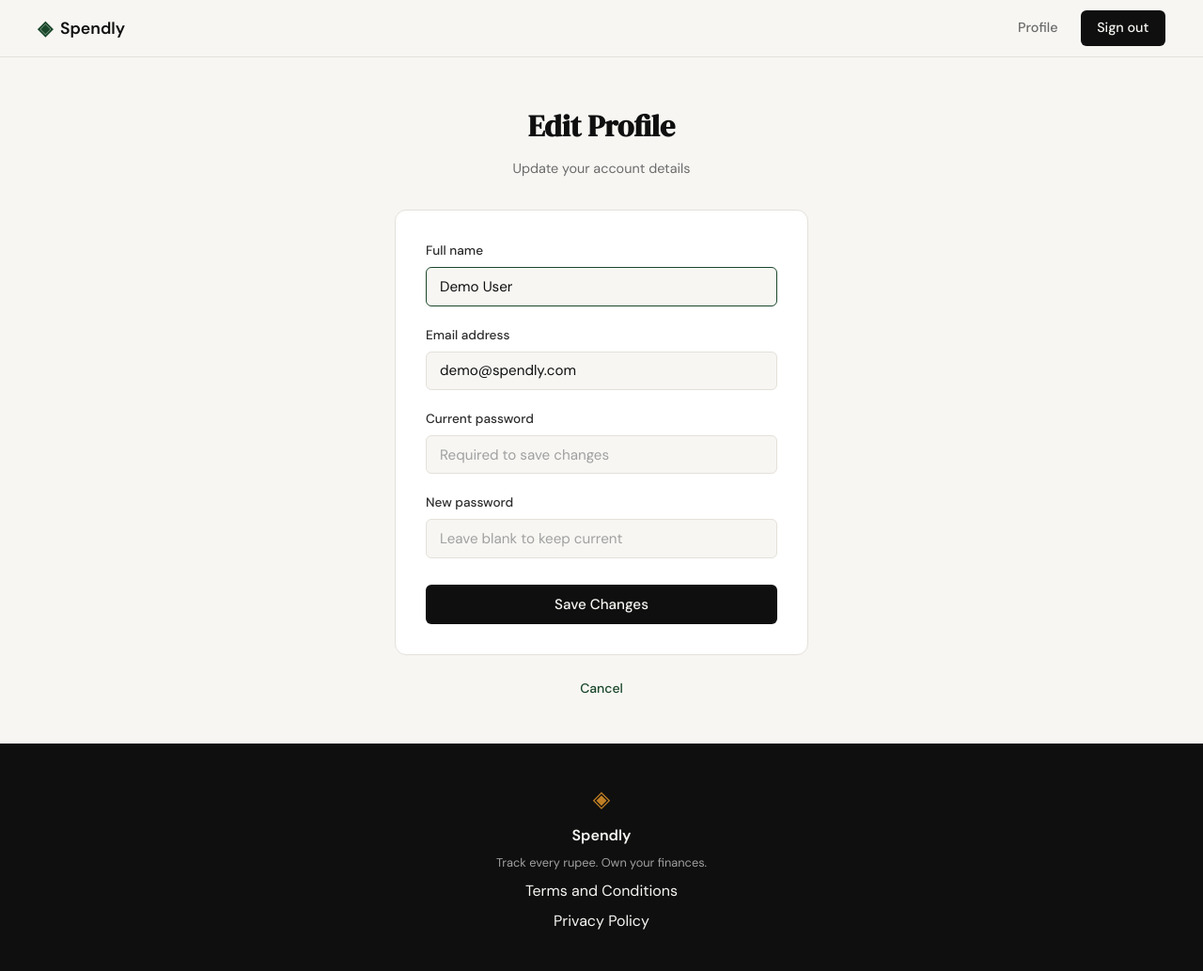
After one commit to jaydeepraijada/spendly, a Flask app: page /profile/edit in a window 1280 px wide. The commit adds this page. Shown: the whole page at 94% size. Run offline with Flask 3, Linux system fonts and the light colour scheme; a user stored in the database is signed in; data comes from the database, SQL or seed files in the repository.

Commit message:
add profile edit routes and template
- GET /profile/edit renders the edit form pre-populated with current name/email
- POST /profile/edit validates current password, updates name/email/password with parameterised queries
- Catches IntegrityError for duplicate email, enforces 8-char minimum on new password
- Updates session["user_name"] on name change so navbar reflects immediately
- New profile_edit.html template matching auth-page card layout
- Edit Profile link added to profile.html

Co-Authored-By: Claude Sonnet 4.6 <noreply@anthropic.com>

```diff
--- a/app.py
+++ b/app.py
@@ -133,6 +133,87 @@ def profile():
     )
 
 
+@app.route("/profile/edit", methods=["GET"])
+def edit_profile_get():
+    if not session.get("user_id"):
+        return redirect(url_for("login"))
+
+    conn = get_db()
+    try:
+        user = conn.execute(
+            "SELECT id, name, email FROM users WHERE id = ?",
+            (session["user_id"],),
+        ).fetchone()
+        if user is None:
+            session.clear()
+            return redirect(url_for("login"))
+    finally:
+        conn.close()
+
+    return render_template("profile_edit.html", user=user)
+
+
+@app.route("/profile/edit", methods=["POST"])
+def edit_profile_post():
+    if not session.get("user_id"):
+        return redirect(url_for("login"))
+
+    name = request.form.get("name", "").strip()
+    email = request.form.get("email", "").strip()
+    current_password = request.form.get("current_password", "")
+    new_password = request.form.get("new_password", "")
+
+    db = get_db()
+    try:
+        user = db.execute(
+            "SELECT id, name, email, password_hash FROM users WHERE id = ?",
+            (session["user_id"],)
+        ).fetchone()
+
+        if not check_password_hash(user["password_hash"], current_password):
+            return render_template(
+                "profile_edit.html",
+                error="Current password is incorrect.",
+                name=name,
+                email=email,
+            )
+
+        if new_password and len(new_password) < 8:
+            return render_template(
+                "profile_edit.html",
+                error="New password must be at least 8 characters.",
+                name=name,
+                email=email,
+            )
+
+        try:
+            if new_password:
+                db.execute(
+                    "UPDATE users SET name = ?, email = ?, password_hash = ? WHERE id = ?",
+                    (name, email, generate_password_hash(new_password), session["user_id"])
+                )
+            else:
+                db.execute(
+                    "UPDATE users SET name = ?, email = ? WHERE id = ?",
+                    (name, email, session["user_id"])
+                )
+            db.commit()
+        except sqlite3.IntegrityError:
+            return render_template(
+                "profile_edit.html",
+                error="Email already in use.",
+                name=name,
+                email=email,
+            )
+
+        if name != user["name"]:
+            session["user_name"] = name
+
+        return redirect(url_for("profile"))
+    finally:
+        db.close()
+
+
 @app.route("/expenses/add")
 def add_expense():
     return "Add expense — coming in Step 7"
--- a/templates/profile.html
+++ b/templates/profile.html
@@ -25,6 +25,7 @@
                 <span class="form-label">Member since</span>
                 <span class="profile-value">{{ member_since }}</span>
             </div>
+            <a href="{{ url_for('edit_profile_get') }}" class="btn-submit" style="display:inline-block;text-align:center;text-decoration:none;margin-top:1rem;">Edit Profile</a>
         </div>
 
         <div class="auth-card profile-stat-card">
--- /dev/null
+++ b/templates/profile_edit.html
@@ -0,0 +1,58 @@
+{% extends "base.html" %}
+
+{% block title %}Edit Profile — Spendly{% endblock %}
+
+{% block content %}
+
+<section class="auth-section">
+    <div class="auth-container">
+
+        <div class="auth-header">
+            <h1 class="auth-title">Edit Profile</h1>
+            <p class="auth-subtitle">Update your account details</p>
+        </div>
+
+        <div class="auth-card">
+            {% if error %}
+            <div class="auth-error">{{ error }}</div>
+            {% endif %}
+
+            <form method="POST" action="{{ url_for('edit_profile_post') }}">
+                <div class="form-group">
+                    <label for="name">Full name</label>
+                    <input type="text" id="name" name="name"
+                           class="form-input" placeholder="Your name"
+                           value="{{ name | default(user.name) }}"
+                           required autofocus>
+                </div>
+                <div class="form-group">
+                    <label for="email">Email address</label>
+                    <input type="email" id="email" name="email"
+                           class="form-input" placeholder="you@example.com"
+                           value="{{ email | default(user.email) }}"
+                           required>
+                </div>
+                <div class="form-group">
+                    <label for="current_password">Current password</label>
+                    <input type="password" id="current_password" name="current_password"
+                           class="form-input" placeholder="Required to save changes"
+                           required>
+                </div>
+                <div class="form-group">
+                    <label for="new_password">New password</label>
+                    <input type="password" id="new_password" name="new_password"
+                           class="form-input" placeholder="Leave blank to keep current">
+                </div>
+
+                <button type="submit" class="btn-submit">Save Changes</button>
+            </form>
+        </div>
+
+        <p class="auth-switch">
+            <a href="{{ url_for('profile') }}">Cancel</a>
+        </p>
+
+    </div>
+</section>
+
+{% endblock %}
```
